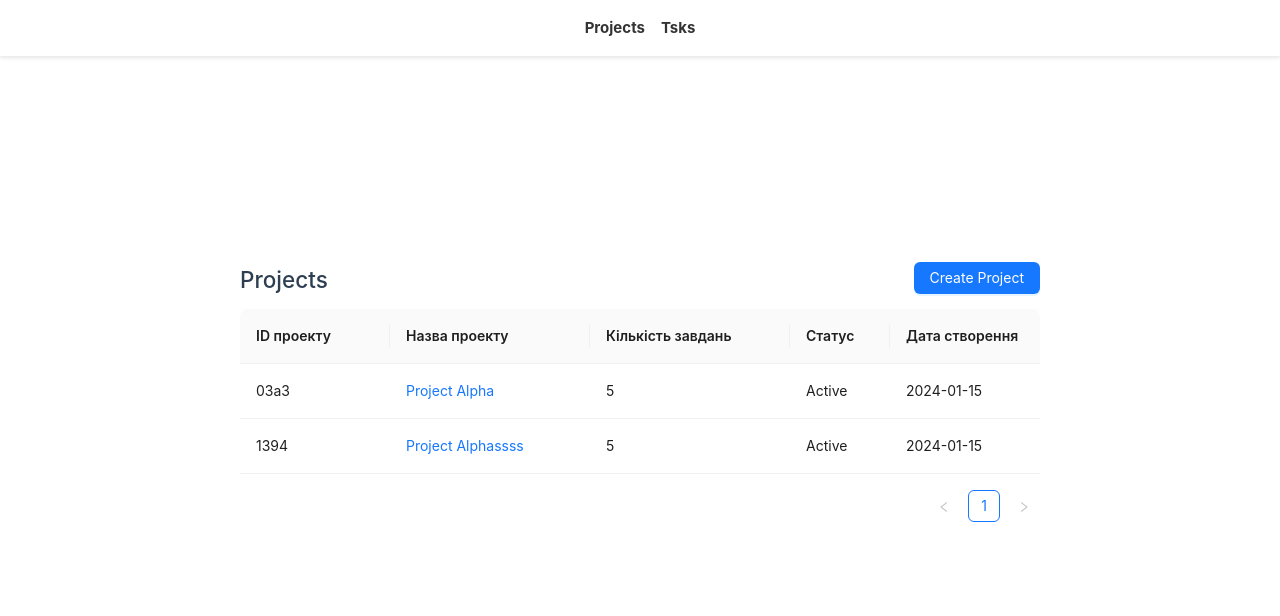
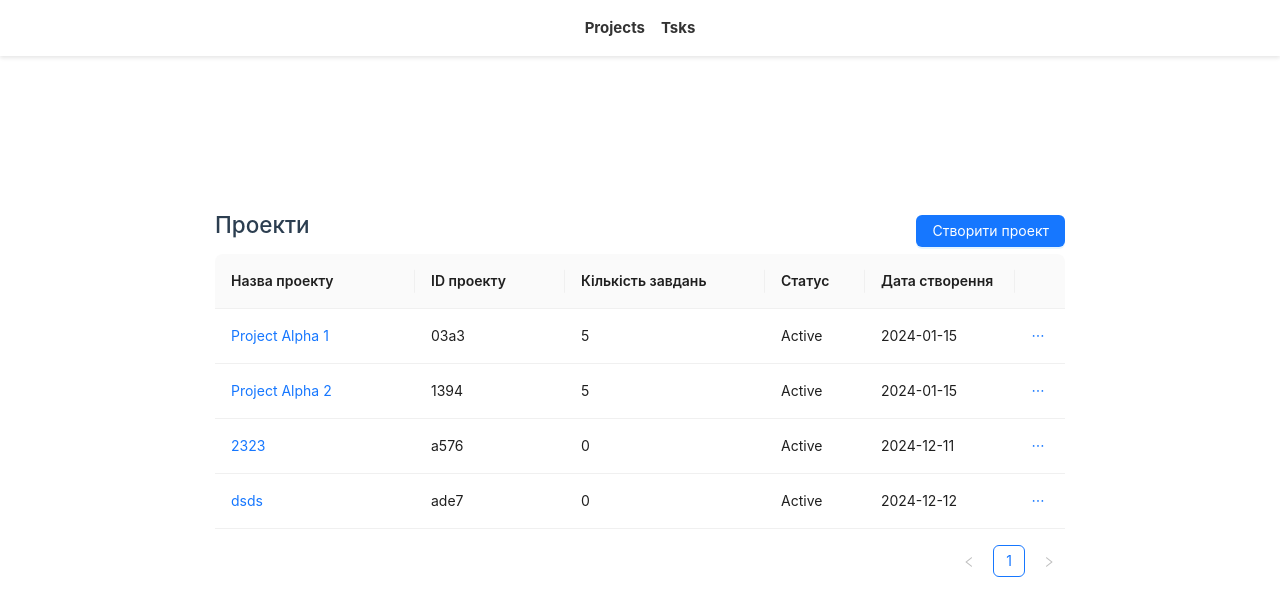
Before and after one commit to Tristwch/payalna-test-task, a Vue app: page / in a window 1280 px wide. Shown: the top 616 px of the page. Built offline with nearby package versions, Linux system fonts and the light colour scheme; data requests are answered from the project's data file; the HTML template or start-up script is replaced by a standard one.

Commit message:
implement curd for projects

```diff
--- a/db.json
+++ b/db.json
@@ -1,18 +1,36 @@
 {
   "projects": [
     {
+      "projectName": "Project Alpha 1",
+      "description": "test",
       "id": "03a3",
-      "projectName": "Project Alpha",
       "taskCount": 5,
       "status": "Active",
       "creationDate": "2024-01-15"
     },
     {
       "id": "1394",
-      "projectName": "Project Alphassss",
+      "projectName": "Project Alpha 2",
       "taskCount": 5,
       "status": "Active",
-      "creationDate": "2024-01-15"
+      "creationDate": "2024-01-15",
+      "description": ""
+    },
+    {
+      "id": "a576",
+      "projectName": "2323",
+      "description": "",
+      "creationDate": "2024-12-11",
+      "taskCount": 0,
+      "status": "Active"
+    },
+    {
+      "id": "ade7",
+      "projectName": "dsds",
+      "description": "sdsd",
+      "creationDate": "2024-12-12",
+      "taskCount": 0,
+      "status": "Active"
     }
   ]
 }
--- a/src/components/projects/CProjectModal.vue
+++ b/src/components/projects/CProjectModal.vue
@@ -1,63 +1,66 @@
 <template>
-  <div>
-    <a-button type="primary" @click="visible = true">Create Project</a-button>
   <a-modal
-      v-model:open="visible"
-      title="Create a new collection"
-      ok-text="Create"
-      cancel-text="Cancel"
+    v-model:open="projectsStore.isModalOpen"
+    :title="projectsStore.modalMode === 'edit' ? 'Редагувати проект' : 'Створити проект'"
+    :ok-text="projectsStore.modalMode === 'edit' ? 'Зберегти' : 'Створити'"
+    cancel-text="Скасувати"
     @ok="onOk"
   >
     <a-form ref="formRef" :model="formState" layout="vertical" name="form_in_modal">
       <a-form-item
-          name="title"
-          label="Title"
-          :rules="[{ required: true, message: 'Please input the title of collection!' }]"
+        name="projectName"
+        label="Назва проекту"
+        :rules="[{ required: true, message: 'Будь ласка, введіть назву проекту!' }]"
       >
-          <a-input v-model:value="formState.title" />
+        <a-input v-model:value="formState.projectName" />
       </a-form-item>
-        <a-form-item name="description" label="Description">
+      <a-form-item name="description" label="Опис">
         <a-textarea v-model:value="formState.description" />
       </a-form-item>
     </a-form>
   </a-modal>
-  </div>
 </template>
+
 <script lang="ts" setup>
-import { reactive, ref, toRaw } from 'vue'
+import { ref, reactive, watch } from 'vue'
+import { useProjectsStore } from '../store/projects'
 import type { FormInstance } from 'ant-design-vue'
 
-interface Values {
-  title: string
-  description: string
-  modifier: string
-}
-
+const projectsStore = useProjectsStore()
 const formRef = ref<FormInstance>()
-const visible = ref(false)
-const formState = reactive<Values>({
-  title: '',
+const formState = reactive({
+  projectName: '',
   description: '',
-  modifier: 'public',
 })
 
-const onOk = () => {
+watch(
+  () => projectsStore.projectToEdit,
+  (newProject) => {
+    if (newProject && projectsStore.modalMode === 'edit') {
+      formState.projectName = newProject.projectName
+      formState.description = newProject.description || ''
+    }
+  },
+)
+
+const onOk = async () => {
   formRef.value
-    .validateFields()
-    .then((values) => {
-      console.log('Received values of form: ', values)
-      console.log('formState: ', toRaw(formState))
-      visible.value = false
+    ?.validateFields()
+    .then(async () => {
+      try {
+        if (projectsStore.modalMode === 'edit' && projectsStore.projectToEdit) {
+          await projectsStore.updateProject(projectsStore.projectToEdit.id, formState)
+        } else {
+          await projectsStore.createProject(formState)
+        }
+        projectsStore.closeModal()
         formRef.value.resetFields()
-      console.log('reset formState: ', toRaw(formState))
+      } catch (error) {
+        console.error('Error saving project:', error)
+      }
     })
     .catch((info) => {
-      console.log('Validate Failed:', info)
+      console.log('Validation failed:', info)
     })
 }
 </script>
-<style scoped>
-.collection-create-form_last-form-item {
-  margin-bottom: 0;
-}
-</style>
--- a/src/components/projects/CProjectsTable.vue
+++ b/src/components/projects/CProjectsTable.vue
@@ -1,5 +1,9 @@
 <template>
-  <a-table :columns="columns" :data-source="data" @resizeColumn="handleResizeColumn">
+  <a-table
+    :columns="columns"
+    :data-source="projectsStore.projects"
+    @resizeColumn="handleResizeColumn"
+  >
     <template #headerCell="{ column }">
       <template v-if="column.key === 'name'">
         <span>
@@ -15,28 +19,43 @@
           <RouterLink :to="`/projects/${record.projectId}`"> {{ record.projectName }} </RouterLink>
         </div>
       </template>
+      <template v-if="column.key === 'action'"
+        ><a-dropdown :placement="'left'">
+          <a class="ant-dropdown-link" @click.prevent>
+            <EllipsisOutlined />
+          </a>
+          <template #overlay>
+            <a-menu>
+              <a-menu-item @click="openModal(record)"> Редагувати </a-menu-item>
+              <a-menu-item @click="projectsStore.deleteProject(record.id)"> Видалити </a-menu-item>
+            </a-menu>
+          </template>
+        </a-dropdown>
+      </template>
     </template>
   </a-table>
+  <CProjectModal />
 </template>
 <script lang="ts" setup>
 import { onMounted, ref } from 'vue'
 import type { TableColumnsType } from 'ant-design-vue'
-import { getProjects } from '../../services/projects'
-
+import { useProjectsStore } from '../store/projects'
+import { EllipsisOutlined } from '@ant-design/icons-vue'
+import CProjectModal from './CProjectModal.vue'
 const columns = ref<TableColumnsType>([
-  {
-    title: 'ID проекту',
-    dataIndex: 'projectId',
-    key: 'projectId',
-    resizable: true,
-    width: 150,
-  },
   {
     title: 'Назва проекту',
     dataIndex: 'projectName',
     key: 'projectName',
     resizable: true,
     width: 200,
+  },
+  {
+    title: 'ID проекту',
+    dataIndex: 'id',
+    key: 'projectId',
+    resizable: true,
+    width: 150,
   },
   {
     title: 'Кількість завдань',
@@ -60,28 +79,22 @@
     resizable: true,
     width: 150,
   },
+  {
+    title: '',
+    key: 'action',
+    dataIndex: 'action',
+    width: 50,
+  },
 ])
-const data = ref([])
-
-async function fetchProjects() {
-  try {
-    const projects = await getProjects()
-    data.value = projects.map((project) => ({
-      key: project.id,
-      projectId: project.id,
-      projectName: project.projectName,
-      taskCount: project.taskCount,
-      status: project.status,
-      creationDate: project.creationDate,
-    }))
-  } catch (error) {
-    console.error('Failed to fetch projects:', error)
-  }
-}
+const projectsStore = useProjectsStore()
 
 onMounted(() => {
-  fetchProjects()
+  projectsStore.getAllProjects()
 })
+
+function openModal(record) {
+  projectsStore.openModal('edit', record)
+}
 
 function handleResizeColumn(w, col) {
   col.width = w
--- /dev/null
+++ b/src/components/store/projects.ts
@@ -0,0 +1,64 @@
+import { defineStore } from 'pinia'
+import { getProjects, createProject, deleteProject, updateProject } from '../../services/projects'
+import type { IProjects } from '@/types/projects'
+
+export const useProjectsStore = defineStore('projects', {
+  state: () => ({
+    projects: [] as IProjects[],
+    isModalOpen: false,
+    modalMode: 'create',
+    projectToEdit: null as IProjects | null,
+  }),
+  actions: {
+    async getAllProjects() {
+      try {
+        const projects = await getProjects()
+        this.projects = projects.map((project) => ({
+          id: project.id,
+          projectName: project.projectName,
+          taskCount: project.taskCount,
+          status: project.status,
+          creationDate: project.creationDate,
+        }))
+      } catch (error) {
+        console.error('Failed to fetch projects:', error)
+      }
+    },
+    async createProject(newProject: { projectName: string; description?: string }) {
+      try {
+        await createProject(newProject)
+        await this.getAllProjects()
+      } catch (error) {
+        console.error('Failed to add project:', error)
+      }
+    },
+    async updateProject(id: string, updatedProject: Partial<IProjects>) {
+      try {
+        await updateProject(id, updatedProject)
+        await this.getAllProjects()
+      } catch (error) {
+        console.error('Failed to update project:', error)
+      }
+    },
+    async deleteProject(id: string) {
+      try {
+        await deleteProject(id)
+        await this.getAllProjects()
+      } catch (error) {
+        console.error('Failed to delete project:', error)
+      }
+    },
+    openModal(mode: 'create' | 'edit', project?: IProjects) {
+      this.modalMode = mode
+      if (mode === 'edit' && project) {
+        this.projectToEdit = project
+      } else {
+        this.projectToEdit = null
+      }
+      this.isModalOpen = true
+    },
+    closeModal() {
+      this.isModalOpen = false
+    },
+  },
+})
--- a/src/services/projects.ts
+++ b/src/services/projects.ts
@@ -6,14 +6,28 @@
   return response.data
 }
 
-export const createProject = async (): Promise<void> => {
-  await axiosApiInstance.get('projects')
+export const createProject = async (project: {
+  projectName: string
+  description?: string
+}): Promise<void> => {
+  const payload = {
+    projectName: project.projectName,
+    description: project.description || '',
+    creationDate: new Date().toISOString().split('T')[0],
+    taskCount: 0,
+    status: 'Active',
+  }
+
+  await axiosApiInstance.post('projects', payload)
 }
 
-export const updateProject = async (): Promise<void> => {
-  await axiosApiInstance.get('projects')
+export const updateProject = async (
+  id: string,
+  updatedProject: Partial<IProjects>,
+): Promise<void> => {
+  await axiosApiInstance.patch(`projects/${id}`, updatedProject)
 }
 
-export const deleteProject = async (): Promise<void> => {
-  await axiosApiInstance.get('projects')
+export const deleteProject = async (id: string): Promise<void> => {
+  await axiosApiInstance.delete(`projects/${id}`)
 }
--- a/src/views/ProjectsView.vue
+++ b/src/views/ProjectsView.vue
@@ -1,7 +1,8 @@
 <template>
-  <div class="about">
+  <div class="projects">
     <div class="header">
-      <h2>Projects</h2>
+      <h2>Проекти</h2>
+      <a-button @click="openCreateModal" type="primary">Створити проект</a-button>
       <CProjectModal />
     </div>
 
@@ -10,16 +11,25 @@
 </template>
 
 <script lang="ts" setup>
+import { useProjectsStore } from '../components/store/projects'
 import CProjectsTable from '../components/projects/CProjectsTable.vue'
 import CProjectModal from '../components/projects/CProjectModal.vue'
+
+const projectsStore = useProjectsStore()
+
+const openCreateModal = () => {
+  projectsStore.openModal('create')
+}
 </script>
 
 <style scoped>
 .header {
   display: flex;
   justify-content: space-between;
+  align-items: center;
 }
-.about {
+
+.projects {
   width: 100%;
   height: 100%;
 }
```
Lines whose indentation alone changed are shown as unchanged.
